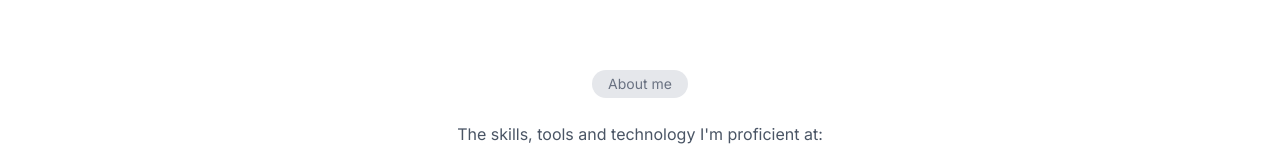
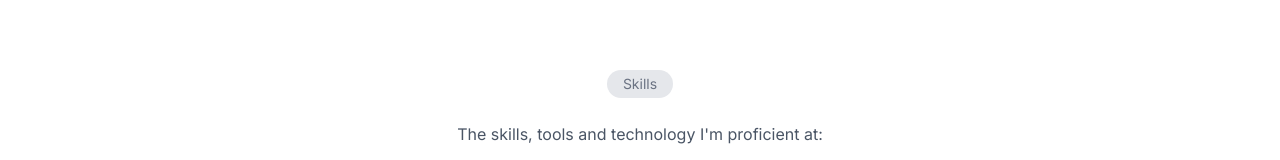
Before and after one commit to JlordS32/Portfolio, a React (Vite) app: page / in a window 1280 px wide. Shown: the part 1374-1534 px from the top of the page. Built offline with nearby package versions, Linux system fonts and the light colour scheme.

Commit message:
adjusted links

```diff
--- a/src/components/About.tsx
+++ b/src/components/About.tsx
@@ -3,7 +3,7 @@ import Picture from "../assets/img/pfp_1.jpg";
 
 const About = () => {
    return (
-      <section className="bg-gray-100">
+      <section id="about" className="bg-gray-100">
          <div className="media-screen">
             <div className="flex flex-col">
                <p className="section">About me</p>
--- a/src/components/Header.tsx
+++ b/src/components/Header.tsx
@@ -14,15 +14,15 @@ const Header = () => {
          </div>
          <div className="nav flex">
             <div className="links flex items-center justify-center gap-6 font-medium">
-               <Link to="/about" className="nav-link">
+               <a href="#about" className="nav-link">
                   About
-               </Link>
-               <Link to="/work" className="nav-link">
+               </a>
+               <a href="#work" className="nav-link">
                   Work
-               </Link>
-               <Link to="/contact" className="nav-link">
+               </a>
+               <a href="#contact" className="nav-link">
                   Contact
-               </Link>
+               </a>
             </div>
             <div>
                <div className="divider mx-6 h-full border-l border-gray-300"></div>
--- a/src/components/Skills.tsx
+++ b/src/components/Skills.tsx
@@ -8,10 +8,10 @@ const logos = import.meta.glob("../assets/icons/logos/*.svg", {
 
 const Skills = () => {
    return (
-      <section className="skills">
+      <section id="skills" className="skills">
          <div className="media-screen">
             <div className="flex flex-col">
-               <p className="section">About me</p>
+               <p className="section">Skills</p>
                <p className="text-center mt-6 mb-12">
                   The skills, tools and technology I'm proficient at:
                </p>
```
